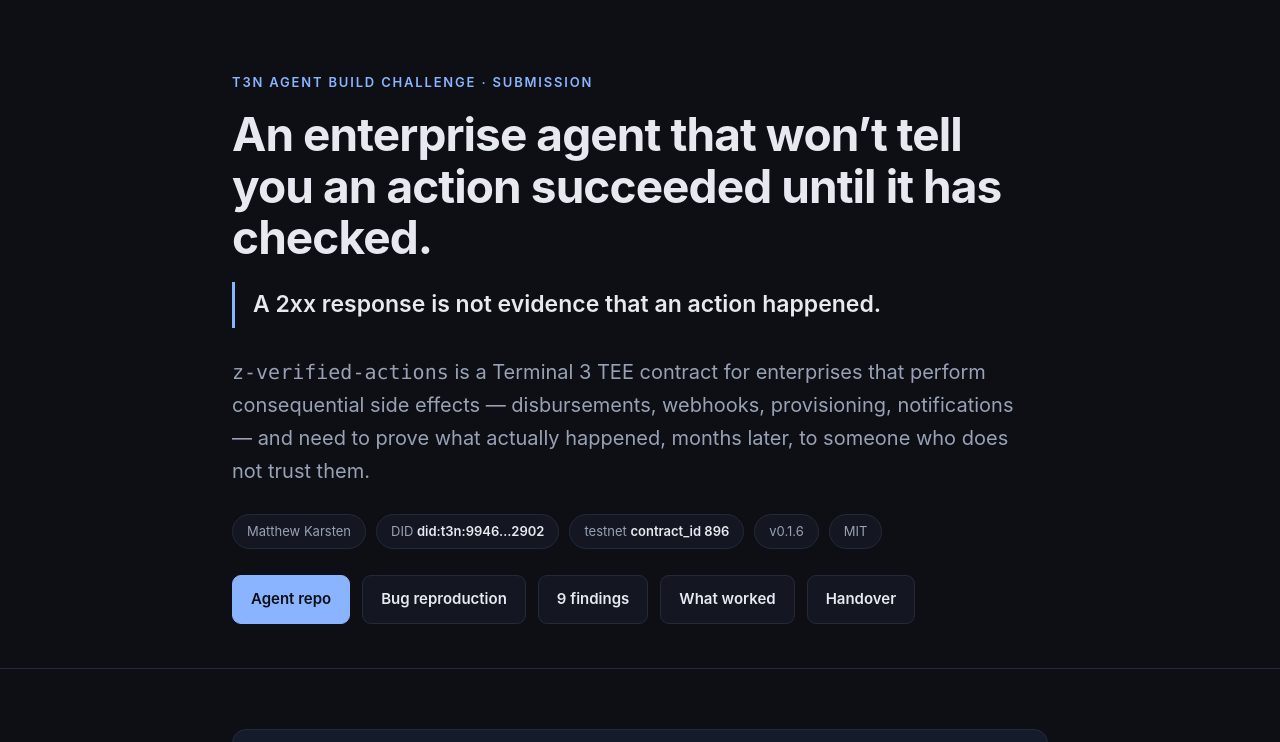
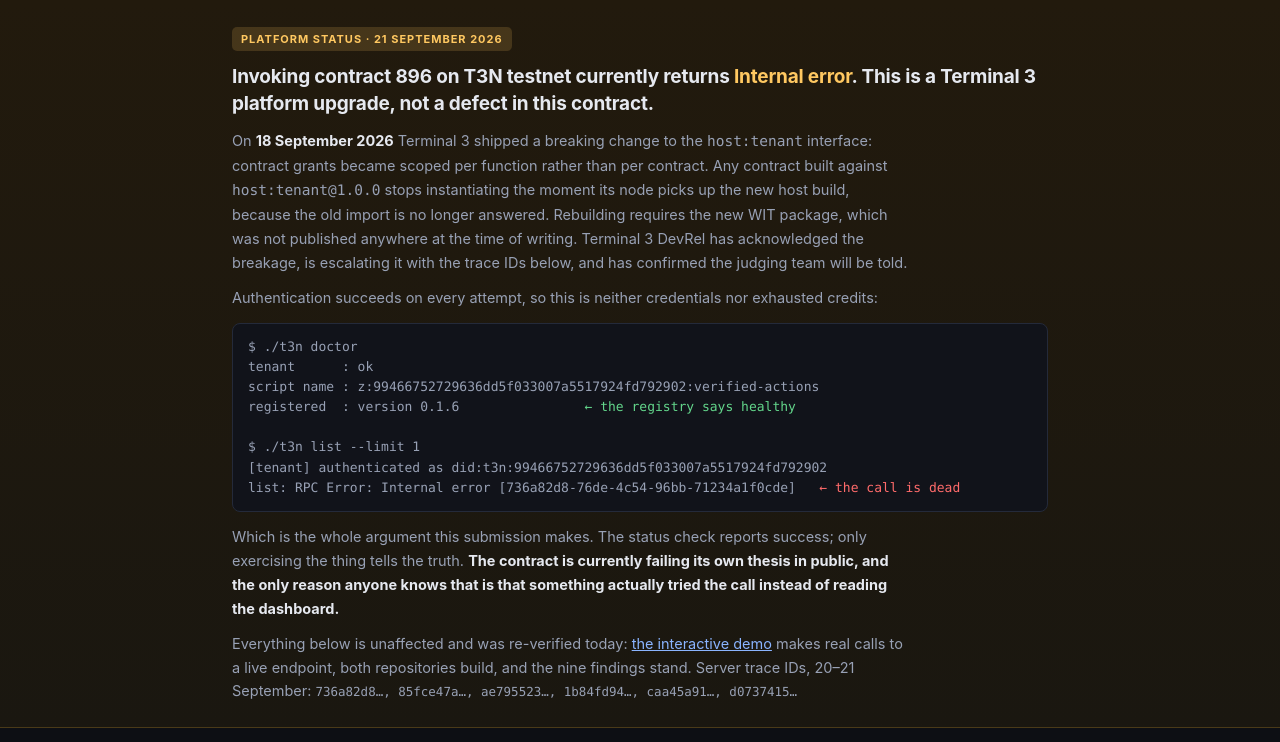
Before and after one commit to ExpertVagabond/t3n-verified-actions, a plain HTML site: page submission-site/index.html in a window 1280 px wide. Shown: the top 742 px of the page. Drawn offline with Linux system fonts and the light colour scheme.

Commit message:
Say on the page that contract 896 is down, and why
Terminal 3 shipped a breaking host:tenant change on 2026-09-18 (grants are
now scoped per function). Contracts built against host:tenant@1.0.0 stop
instantiating once their node picks up the new host build, and the new WIT
package is not published anywhere, so 896 cannot be rebuilt. Re-verified
today: auth succeeds, doctor still reports "registered version 0.1.6", and
an actual invocation returns Internal error [736a82d8].

A judge who tries the contract and finds a 500 with no explanation reads it
as my bug. The banner states it is a platform transition, carries the six
server trace IDs, and shows doctor green beside a dead call -- which is the
submission's own argument turned on itself.

Terminal 3 DevRel is paraphrased, not quoted, and not named.

```diff
--- a/submission-site/index.html
+++ b/submission-site/index.html
@@ -78,6 +78,19 @@
   blockquote p{margin:0}
   footer{padding:44px 0 72px;color:var(--dim);font-size:14px}
   ul{max-width:68ch;padding-left:22px} li{margin-bottom:9px}
+  /* Platform status banner */
+  .status{background:linear-gradient(180deg,#221a0d 0%,#1a1710 100%);border-bottom:1px solid #4a3a18}
+  .status .wrap{padding-top:24px;padding-bottom:24px}
+  .status .slug{display:inline-block;font-size:11px;letter-spacing:.09em;text-transform:uppercase;
+    font-weight:700;padding:3px 9px;border-radius:5px;margin-bottom:13px;
+    background:rgba(255,200,97,.16);color:var(--warn)}
+  .status h2{font-size:19px;line-height:1.4;margin:0 0 12px;color:var(--fg);letter-spacing:-.01em;max-width:74ch}
+  .status p{font-size:14.5px;color:var(--muted);margin:0 0 11px;max-width:74ch}
+  .status p:last-child{margin-bottom:0}
+  .status b{color:var(--fg)}
+  .status pre{background:#11131a;border:1px solid var(--line);border-radius:8px;
+    padding:13px 15px;margin:13px 0;overflow-x:auto;font-size:13px;line-height:1.55;color:var(--muted)}
+
   /* Interactive demo */
   .try{background:linear-gradient(180deg,#141b2b 0%,var(--panel) 100%);
     border:1px solid var(--line);border-radius:14px;padding:26px;margin:8px 0 0}
@@ -114,6 +127,38 @@
 </style>
 </head>
 <body>
+
+<div class="status">
+  <div class="wrap">
+    <span class="slug">Platform status &middot; 21 September 2026</span>
+    <h2>Invoking contract 896 on T3N testnet currently returns <span class="warn">Internal error</span>.
+    This is a Terminal&nbsp;3 platform upgrade, not a defect in this contract.</h2>
+    <p>On <b>18 September 2026</b> Terminal 3 shipped a breaking change to the <code>host:tenant</code>
+    interface: contract grants became scoped per function rather than per contract. Any contract built
+    against <code>host:tenant@1.0.0</code> stops instantiating the moment its node picks up the new host
+    build, because the old import is no longer answered. Rebuilding requires the new WIT package, which
+    was not published anywhere at the time of writing. Terminal 3 DevRel has acknowledged the breakage,
+    is escalating it with the trace IDs below, and has confirmed the judging team will be told.</p>
+    <p>Authentication succeeds on every attempt, so this is neither credentials nor exhausted credits:</p>
+    <pre>$ ./t3n doctor
+tenant      : ok
+script name : z:99466752729636dd5f033007a5517924fd792902:verified-actions
+registered  : version 0.1.6                <span class="good">&larr; the registry says healthy</span>
+
+$ ./t3n list --limit 1
+[tenant] authenticated as did:t3n:99466752729636dd5f033007a5517924fd792902
+list: RPC Error: Internal error [736a82d8-76de-4c54-96bb-71234a1f0cde]   <span class="bad">&larr; the call is dead</span></pre>
+    <p>Which is the whole argument this submission makes. The status check reports success; only
+    exercising the thing tells the truth. <b>The contract is currently failing its own thesis in public,
+    and the only reason anyone knows that is that something actually tried the call instead of reading
+    the dashboard.</b></p>
+    <p>Everything below is unaffected and was re-verified today: <a href="#try">the interactive demo</a>
+    makes real calls to a live endpoint, both repositories build, and the nine findings stand.
+    Server trace IDs, 20&ndash;21 September:
+    <span class="mono" style="font-size:12.5px">736a82d8&hellip;, 85fce47a&hellip;, ae795523&hellip;,
+    1b84fd94&hellip;, caa45a91&hellip;, d0737415&hellip;</span></p>
+  </div>
+</div>
 
 <header>
   <div class="wrap">
```
